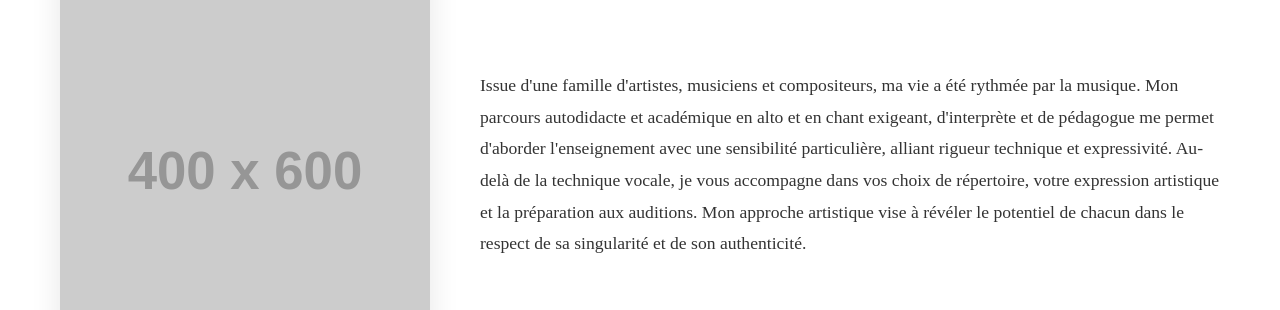
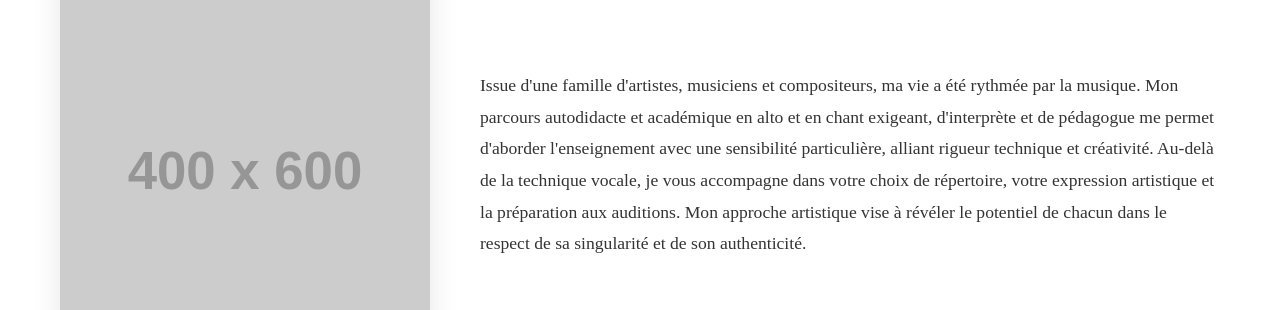
Before and after one commit to KEleonor/VocalStudio, a plain HTML site: page index.html in a window 1280 px wide. Shown: the part 583-893 px from the top of the page. Drawn offline with Linux system fonts and the light colour scheme; placeholder pictures from the web are drawn by us.

Commit message:
Update index.html

```diff
--- a/index.html
+++ b/index.html
@@ -766,7 +766,7 @@
                 </div>
                 <div class="presentation-text">
                     <p> Issue d'une famille d'artistes, musiciens et compositeurs, ma vie a été rythmée par la musique.
-                    Mon parcours autodidacte et académique en alto et en chant exigeant, d'interprète et de pédagogue me permet d'aborder l'enseignement avec une sensibilité particulière, alliant rigueur technique et expressivité. Au-delà de la technique vocale, je vous accompagne dans vos choix de répertoire, votre expression artistique et la préparation aux auditions.
+                    Mon parcours autodidacte et académique en alto et en chant exigeant, d'interprète et de pédagogue me permet d'aborder l'enseignement avec une sensibilité particulière, alliant rigueur technique et créativité. Au-delà de la technique vocale, je vous accompagne dans votre choix de répertoire, votre expression artistique et la préparation aux auditions.
                     Mon approche artistique vise à révéler le potentiel de chacun dans le respect de sa singularité et de son authenticité.</p>
                 </div>
             </div>
```
